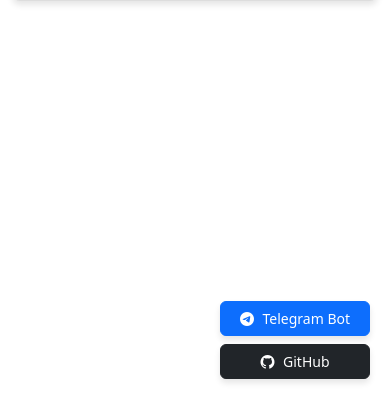
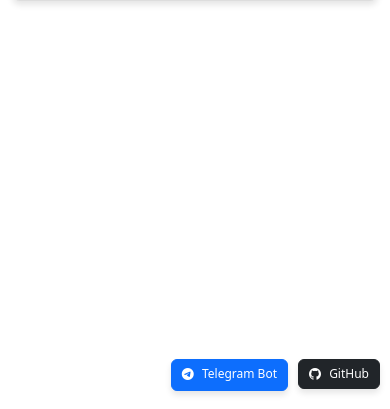
Before and after one commit to mytsx/SchengenChecker, a Python web app: template templates/home.html in a window 390 px wide. Shown: the part 435-844 px from the top of the page. Run offline with Jinja, Linux system fonts and the light colour scheme; the template is opened without the code that fills it, so the values that code supplies are empty.

Commit message:
butonların tasarım düzeltmesi

```diff
--- a/static/css/styles.css
+++ b/static/css/styles.css
@@ -51,3 +51,18 @@
 .fixed-buttons .btn i {
     margin-right: 5px;
 }
+
+@media (max-width: 768px) {
+    .fixed-buttons {
+        bottom: 10px;
+        right: 10px;
+        flex-direction: row; /* Yatay dizilim */
+        gap: 10px; /* Butonlar arasında boşluk */
+    }
+
+    .fixed-buttons .btn {
+        font-size: 12px; /* Daha küçük font boyutu */
+        width: auto; /* Buton genişliği içeriğe göre ayarlanır */
+        padding: 5px 10px; /* Buton iç boşluğu küçültülür */
+    }
+}
```
